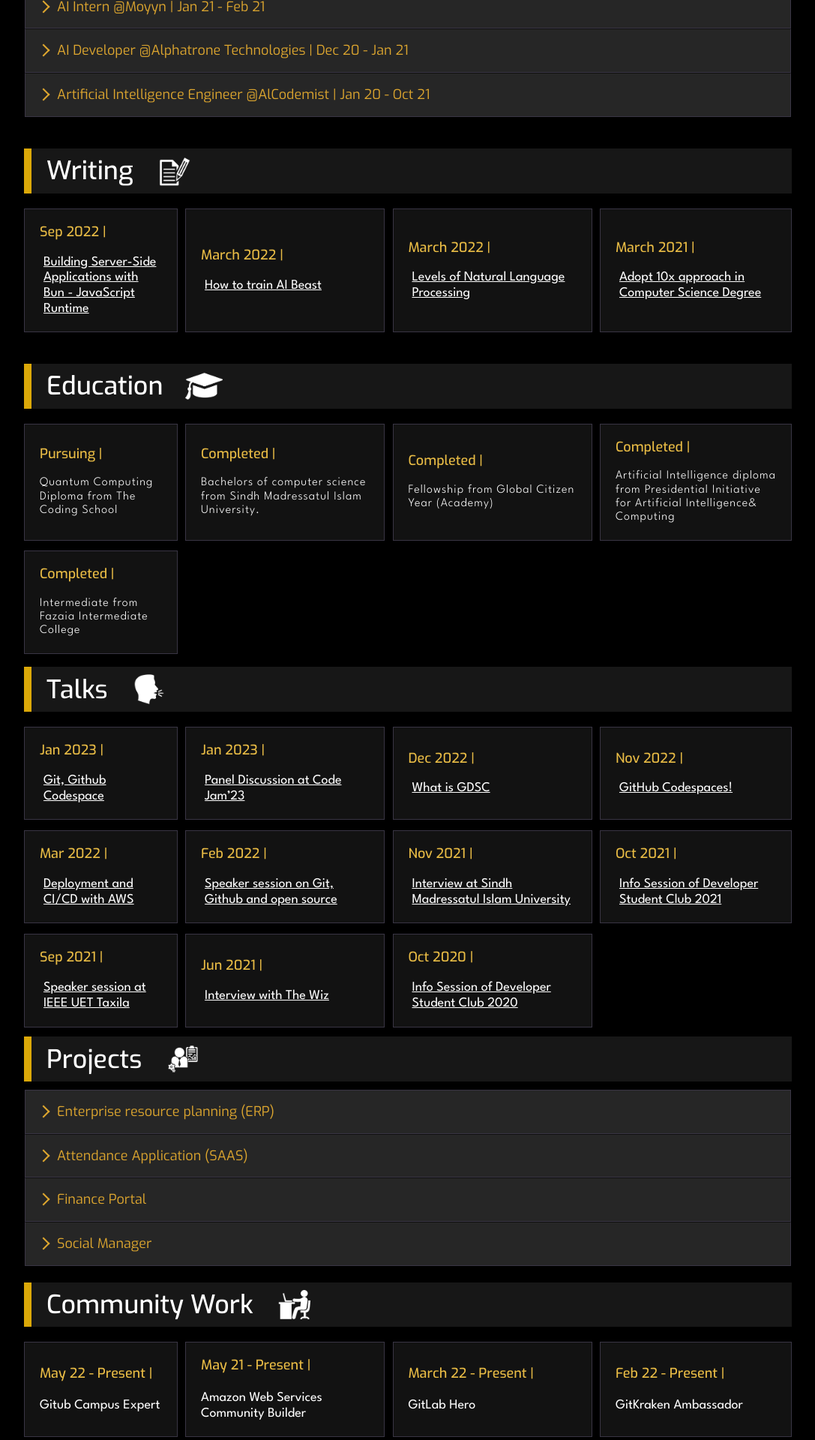
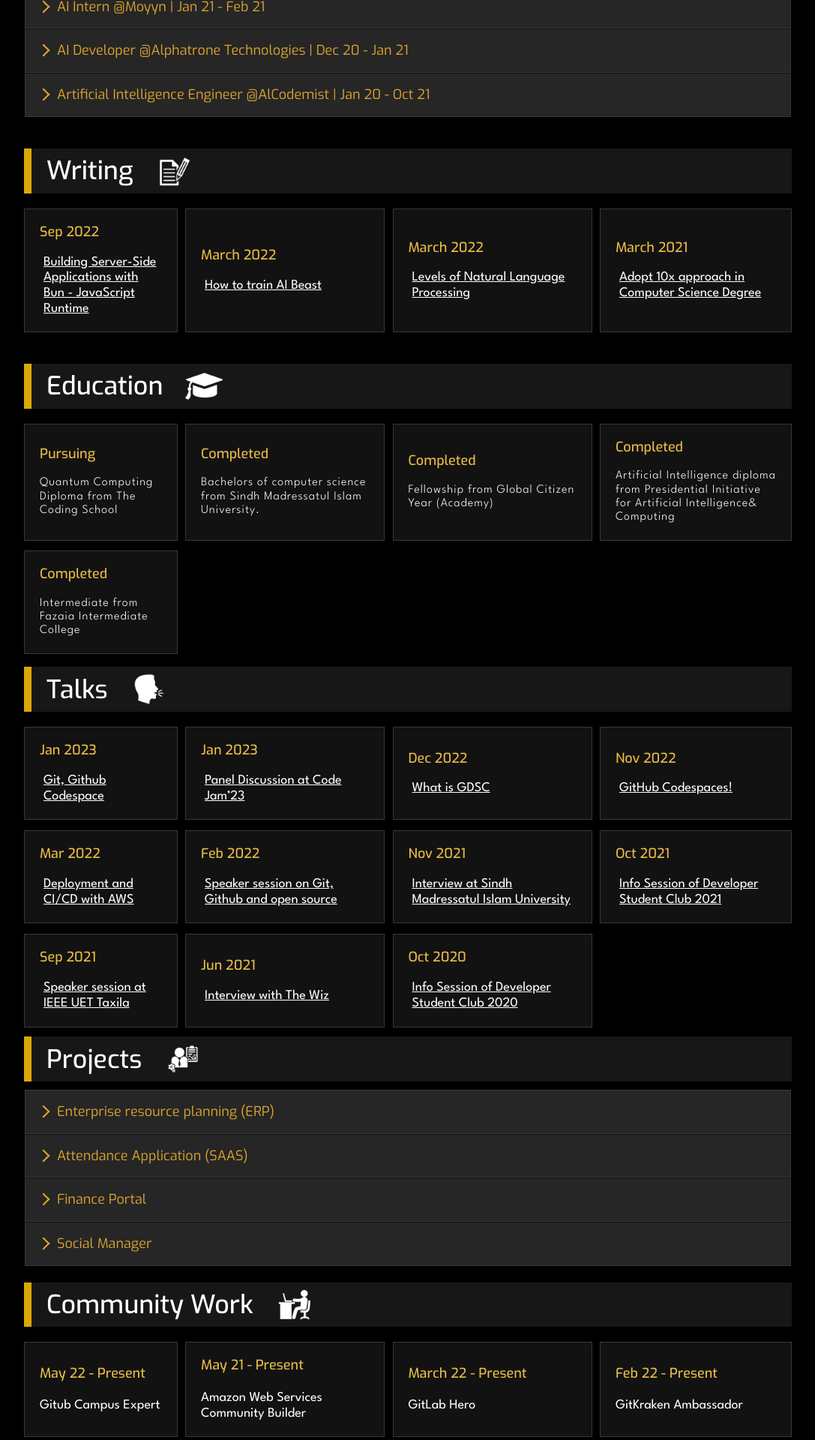
Before and after one commit to CodeAshing/Portfolio_website, a React (Create React App) app: page / in a window 1280 px wide. Shown: the part 880-2800 px from the top of the page at 75% size, without its empty margins (96-1183 px from the left). Built offline with nearby package versions, Linux system fonts and the light colour scheme.

Commit message:
set some bugs

```diff
--- a/src/components/About/About.js
+++ b/src/components/About/About.js
@@ -3,13 +3,12 @@ import "./About.css";
 const About = () => {
   return (
     <div className="set_text">
-      As a seasoned computer science professional with over 3 years of
-      experience, I am not just a specialist in Artificial Intelligence, Data
+      As a seasoned computer science professional, I'm not only experienced in Artificial Intelligence, Data
       Sciences, Backend Engineering, and DevOps, but also an innovator who is
       always on the lookout for the latest and greatest technologies and
       frameworks. I have a deep-seated passion for staying ahead of the curve
       and exploring the uncharted territories of emerging technologies such as
-      Quantum Computing, the metaverse, cosmology, and neurology.
+      Blockchain, Quantum Computing, the Metaverse, Cosmology, and Neurology.
       <br />
       <br />
       My skillset is a reflection of my constant drive to learn and adapt. I
--- a/src/components/Community/Community.js
+++ b/src/components/Community/Community.js
@@ -11,61 +11,61 @@ const Community = () => {
       <div className="expmain">
         <div className="expboxe">
           <div>
-            <b> May 22 - Present | </b> <br></br> <br></br>
+            <b> May 22 - Present</b> <br></br> <br></br>
             Gitub Campus Expert
           </div>
         </div>
 
         <div className="expboxe">
           <div>
-            <b> May 21 - Present | </b> <br></br> <br></br>
+            <b> May 21 - Present</b> <br></br> <br></br>
             Amazon Web Services Community Builder
           </div>
         </div>
 
         <div className="expboxe">
           <div>
-            <b> March 22 - Present | </b> <br></br> <br></br>
+            <b> March 22 - Present</b> <br></br> <br></br>
             GitLab Hero
           </div>
         </div>
 
         <div className="expboxe">
           <div>
-            <b> Feb 22 - Present | </b> <br></br> <br></br>
+            <b> Feb 22 - Present</b> <br></br> <br></br>
             GitKraken Ambassador
           </div>
         </div>
 
         <div className="expboxe">
           <div>
-            <b> March 22 - Dec 22 | </b> <br></br> <br></br>
+            <b> March 22 - Dec 22</b> <br></br> <br></br>
             HackClub Leader
           </div>
         </div>
 
         <div className="expboxe">
           <div>
-            <b> Jun 20 - Jun 21 | </b> <br></br> <br></br>
+            <b> Jun 20 - Jun 21</b> <br></br> <br></br>
             Google Developer Student Club Lead
           </div>
         </div>
         <div className="expboxe">
           <div>
-            <b> Aug 21 - Sep 22 | </b> <br></br> <br></br>
+            <b> Aug 21 - Sep 22</b> <br></br> <br></br>
             Microsoft Learn Student Ambassador (beta)
           </div>
         </div>
 
         <div className="expboxe">
           <div>
-            <b> Jan 21 - Dec 22 | </b> <br></br> <br></br>
+            <b> Jan 21 - Dec 22</b> <br></br> <br></br>
             Deeplearning.ai Ambassador
           </div>
         </div>
         <div className="expboxe">
           <div>
-            <b> Oct 20 - Nov 20 | </b> <br></br> <br></br>
+            <b> Oct 20 - Nov 20</b> <br></br> <br></br>
             Event Organizer at Major League Hacking
           </div>
         </div>
--- a/src/components/Education/Education.js
+++ b/src/components/Education/Education.js
@@ -16,14 +16,14 @@ const Education = () => {
       </h1>
       <div className="expmain">
         <div className="expboxe">
-          <b>Pursuing |</b>
+          <b>Pursuing</b>
           <div className="para">
             Quantum Computing Diploma from The Coding School
           </div>
         </div>
 
         <div className="expboxe">
-          <b>Completed |</b>
+          <b>Completed</b>
           <div className="para">
             Bachelors of computer science from Sindh Madressatul Islam
             University.
@@ -31,14 +31,14 @@ const Education = () => {
         </div>
 
         <div className="expboxe">
-          <b>Completed |</b>
+          <b>Completed</b>
           <div className="para">
             Fellowship from Global Citizen Year (Academy)
           </div>
         </div>
 
         <div className="expboxe">
-          <b>Completed |</b>
+          <b>Completed</b>
           <div className="para">
             Artificial Intelligence diploma from Presidential Initiative for
             Artificial Intelligence& Computing
@@ -46,7 +46,7 @@ const Education = () => {
         </div>
 
         <div className="expboxe">
-          <b>Completed |</b>
+          <b>Completed</b>
           <div className="para">
             Intermediate from Fazaia Intermediate College
           </div>
--- a/src/components/Introduction/introduction.js
+++ b/src/components/Introduction/introduction.js
@@ -11,6 +11,7 @@ const Introduction = () => {
 
       <div>
         <h1 className="heading">Asharib Ahmed</h1>
+        <h3>(Backend Dev)</h3>
         <div className="lines">
           Data Scientist @ Star Marketing | Campus Expert @Github | Former DSC
           Lead at Google Developers | β Microsoft Learn Student Ambassador |
@@ -79,7 +80,7 @@ const Introduction = () => {
           </a>
 
           <a
-            href="https://bit.ly/asharibResume"
+            href="https://drive.google.com/file/d/18K-pn7xNYwTIoPU8p39cdar4RU5LbFrm/view?usp=sharing"
             target="_blank"
             className="icon"
           >
--- a/src/components/Talk/talk.js
+++ b/src/components/Talk/talk.js
@@ -10,7 +10,7 @@ const Talk = () => {
       </h1>
       <div className="expmain">
         <div className="expboxe">
-          <b>Jan 2023 | </b>
+          <b>Jan 2023</b>
           <a
             className="link"
             target="_blank"
@@ -21,7 +21,7 @@ const Talk = () => {
         </div>
 
         <div className="expboxe">
-          <b>Jan 2023 | </b>
+          <b>Jan 2023</b>
           <a
             className="link"
             target="_blank"
@@ -32,7 +32,7 @@ const Talk = () => {
         </div>
 
         <div className="expboxe">
-          <b>Dec 2022 | </b>
+          <b>Dec 2022</b>
           <a
             className="link"
             target="_blank"
@@ -43,7 +43,7 @@ const Talk = () => {
         </div>
 
         <div className="expboxe">
-          <b>Nov 2022 | </b>
+          <b>Nov 2022</b>
           <a
             className="link"
             target="_blank"
@@ -54,7 +54,7 @@ const Talk = () => {
         </div>
 
         <div className="expboxe">
-          <b>Mar 2022 | </b>
+          <b>Mar 2022</b>
           <a
             className="link"
             target="_blank"
@@ -65,7 +65,7 @@ const Talk = () => {
         </div>
 
         <div className="expboxe">
-          <b>Feb 2022 | </b>
+          <b>Feb 2022</b>
           <a
             className="link"
             target="_blank"
@@ -75,7 +75,7 @@ const Talk = () => {
           </a>
         </div>
         <div className="expboxe">
-          <b>Nov 2021 | </b>
+          <b>Nov 2021</b>
           <a
             className="link"
             target="_blank"
@@ -85,7 +85,7 @@ const Talk = () => {
           </a>
         </div>
         <div className="expboxe">
-          <b>Oct 2021 | </b>
+          <b>Oct 2021</b>
           <a
             className="link"
             target="_blank"
@@ -95,7 +95,7 @@ const Talk = () => {
           </a>
         </div>
         <div className="expboxe">
-          <b>Sep 2021 | </b>
+          <b>Sep 2021</b>
           <a
             className="link"
             target="_blank"
@@ -105,7 +105,7 @@ const Talk = () => {
           </a>
         </div>
         <div className="expboxe">
-          <b>Jun 2021 | </b>
+          <b>Jun 2021</b>
           <a
             className="link"
             target="_blank"
@@ -115,7 +115,7 @@ const Talk = () => {
           </a>
         </div>
         <div className="expboxe">
-          <b>Oct 2020 | </b>
+          <b>Oct 2020</b>
           <a
             className="link"
             target="_blank"
--- a/src/components/Writing/writing.js
+++ b/src/components/Writing/writing.js
@@ -11,7 +11,7 @@ const Writing = () => {
       </h1>
       <div className="expmain">
         <div className="expboxe">
-          <b>Sep 2022 | </b>
+          <b>Sep 2022</b>
           <a
             className="link"
             target="_blank"
@@ -21,7 +21,7 @@ const Writing = () => {
           </a>
         </div>
         <div className="expboxe">
-          <b>March 2022 | </b>
+          <b>March 2022</b>
           <a
             className="link"
             target="_blank"
@@ -31,7 +31,7 @@ const Writing = () => {
           </a>
         </div>
         <div className="expboxe">
-          <b>March 2022 | </b>
+          <b>March 2022</b>
           <a
             className="link"
             target="_blank"
@@ -41,7 +41,7 @@ const Writing = () => {
           </a>
         </div>
         <div className="expboxe">
-          <b>March 2021 | </b>
+          <b>March 2021</b>
           <a
             className="link"
             target="_blank"
```
